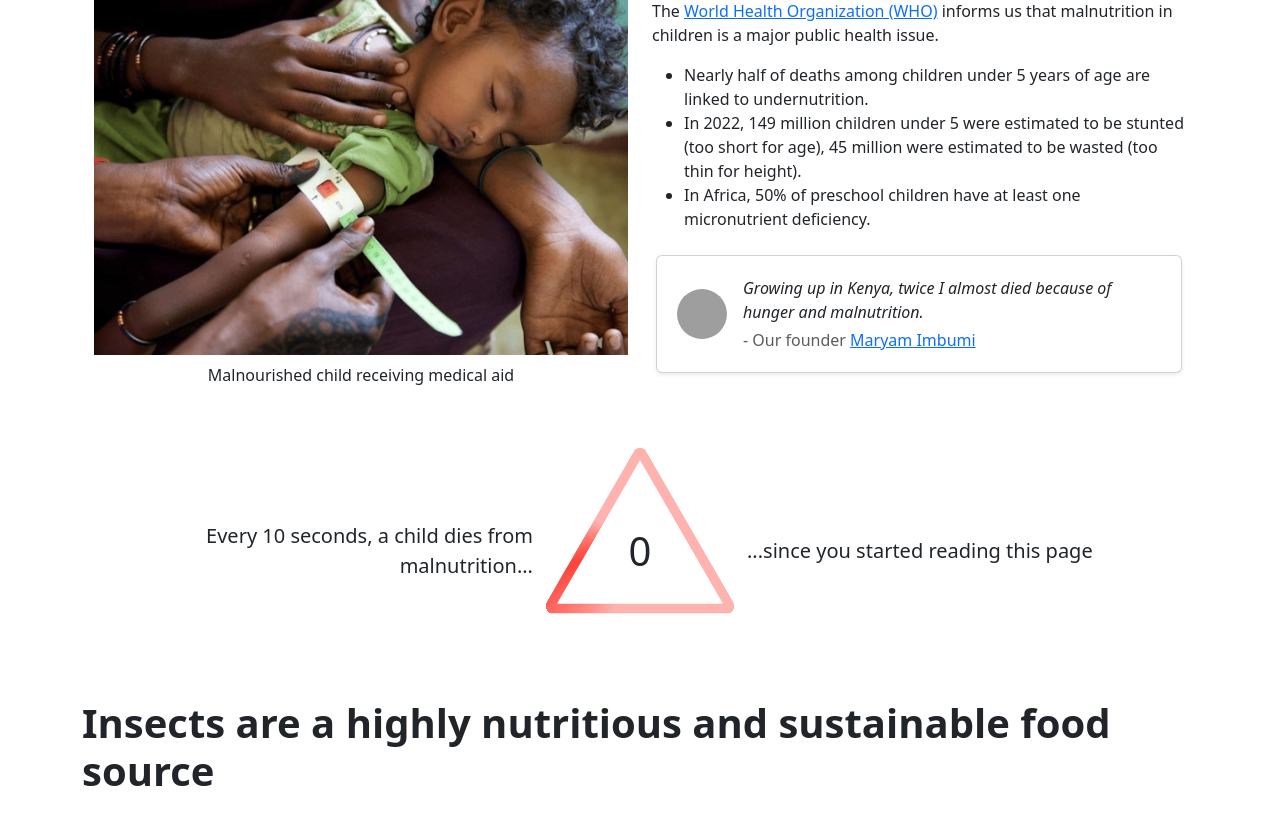
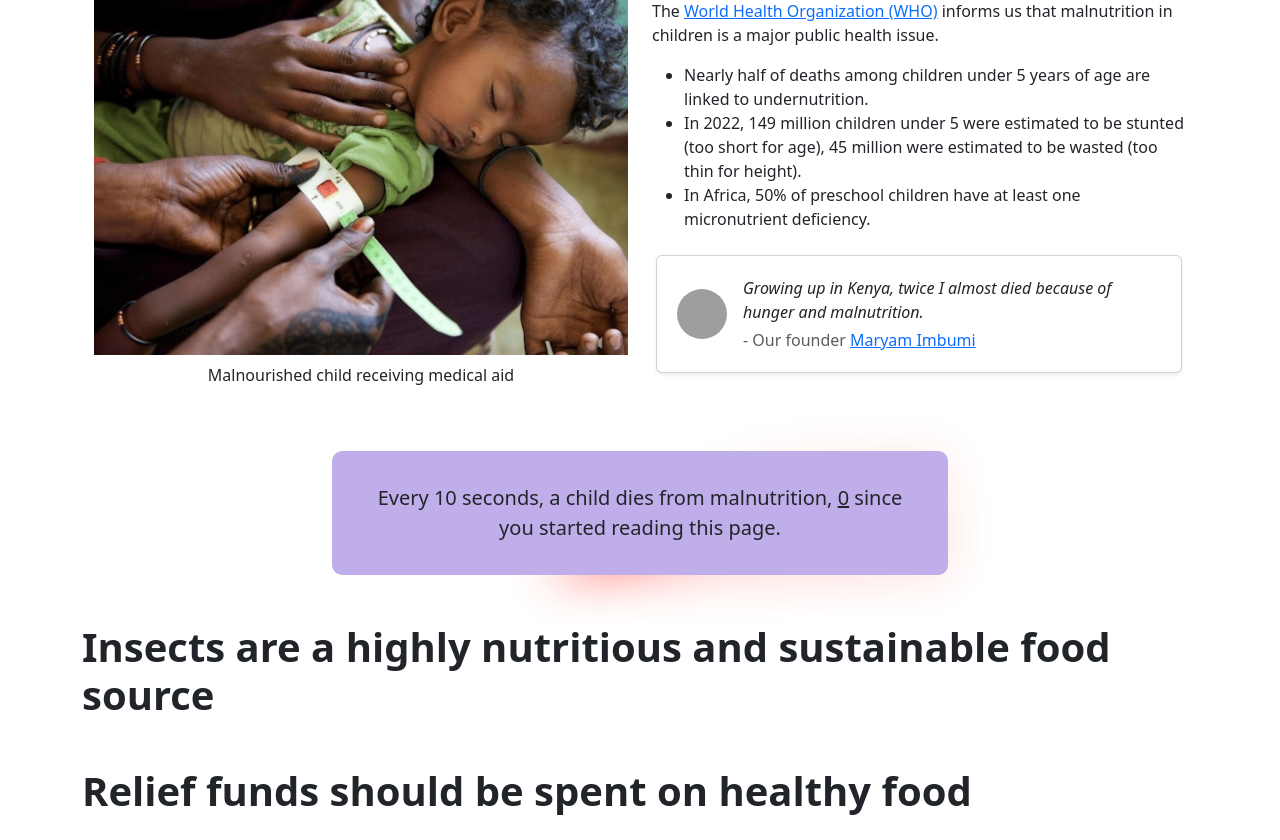
Before and after one commit to robsyc/django-MaryaPorr, a Django app: page / in a window 1280 px wide. Shown: the part 807-1647 px from the top of the page. Run offline with Django 5.2, Linux system fonts and the light colour scheme; parts of the project's set-up code (start-up, migrations or seed data) failed here and were passed over; some libraries are stand-ins or nearby versions; grey boxes are pictures that could not be loaded.

Commit message:
updated triangle

```diff
--- a/templates/home.html
+++ b/templates/home.html
@@ -159,27 +159,15 @@
   </div>
 </section>
 
-<section class="reveal">
-  <div class="container my-5">
-    <div class="row">
-      <div class="col-md-5 mx-auto my-auto mb-3 mb-md-auto">
-        <p class="lead text-center text-md-end my-auto">
-          Every 10 seconds, a child dies from malnutrition...
+<section class="reveal my-5">
+  <div class="container container w-50 w-md-25">
+    <div class="triangle" style="background-color: hsl(258, 59%, 80%);">
+        <p class="lead my-auto">
+          Every 10 seconds, a child dies from malnutrition,
+            <u id="incrementing-number">0</u>
+          since you started reading
+          this page.
         </p>
-      </div>
-      <div
-      class="col-md-2 mx-auto my-auto d-flex justify-content-center align-items-center position-relative"
-      style="height: 200px;">
-        <div style="z-index: 1; position: absolute;">
-          <div class="triangle mb-5"></div>
-        </div>
-        <div style="z-index: 2; position: absolute;" class="lead text-center fs-1" id="incrementing-number">0</div>
-      </div>
-      <div class="col-md-5 mx-auto my-auto">
-        <p class="lead text-center text-md-start my-auto">
-          ...since you started reading this page
-        </p>
-      </div>
     </div>
   </div>
 </section>
@@ -232,45 +220,42 @@
 
   /* Triangle Counter */
   .triangle {
-  --r:8px; /* border radius */
-  --b:20px; /* border width */
-  width: 200px;
-  aspect-ratio: 1/cos(30deg);
-
-  --_g:calc(tan(60deg)*var(--r)) bottom var(--r),#ff0000 98%,#0000 101%;
-  -webkit-mask:
-    conic-gradient(from -30deg at 50% calc(200% - 3*var(--r)/2),#000 60deg,#0000 0)
-     0 100%/100% calc(100% - 3*var(--r)/2) no-repeat,
-    radial-gradient(var(--r) at 50% calc(2*var(--r)),#000 98%,#0000 101%),
-    radial-gradient(var(--r) at left  var(--_g)),
-    radial-gradient(var(--r) at right var(--_g));
-  background: hsla(3, 100%, 61%, 0.40);
-  clip-path: polygon(
-    50% 0,100% 100%,0 100%,50% 0,
-    50% var(--b),calc(var(--b)*cos(30deg)) calc(100% - var(--b)/2),calc(100% - var(--b)*cos(30deg)) calc(100% - var(--b)/2),50% var(--b));
-  overflow: hidden;
+    margin: 0 auto;
+    padding: 2em;
+    width: 100%;
+    text-align: center;
+    border-radius: 10px;
+    position: relative;
+  }
+  .triangle::after, .triangle::before {
+    --angle: 0deg;
+    content: '';
+    position: absolute;
+    height: 100%;
+    width: 100%;
+    background-image: conic-gradient(from var(--angle), transparent 50%, hsl(3, 100%, 61%));
+    top: 0;
+    left: 0;
+    border-radius: 10px;
+    /* padding: 30px; */
+    z-index: -1;
+    animation: 10s myspin linear infinite;
+  }
+  @property --angle{
+    syntax: "<angle>";
+    initial-value: 0deg;
+    inherits: false;
   }
   .triangle::before {
-    content: '';
-    overflow: hidden;
-    position: absolute;
-    z-index: -1;
-    left: -50%;
-    top: -50%;
-    width: 190%;
-    height: 190%;
-    background-image: conic-gradient(
-      from -45deg,
-      transparent,
-      hsl(3, 100%, 61%),
-      transparent 30%
-    );
-    animation: rotate 10s linear infinite;
+    filter: blur(1.5rem);
+    opacity: 0.8;
   }
-
-  @keyframes rotate {
-    100% {
-      transform: rotate(1turn);
+  @keyframes myspin {
+    from{
+      --angle: 0deg;
+    }
+    to{
+      --angle: 360deg;
     }
   }
 </style>
```
